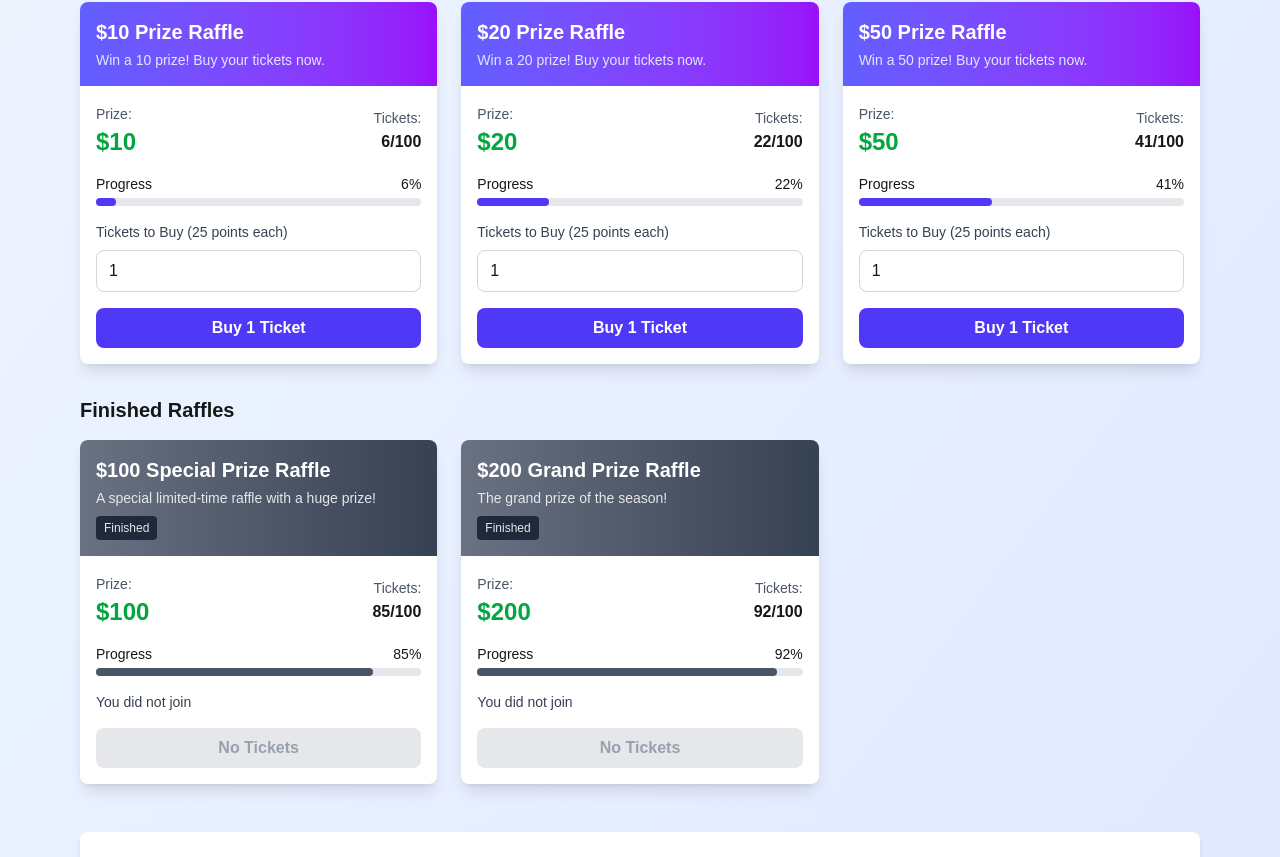
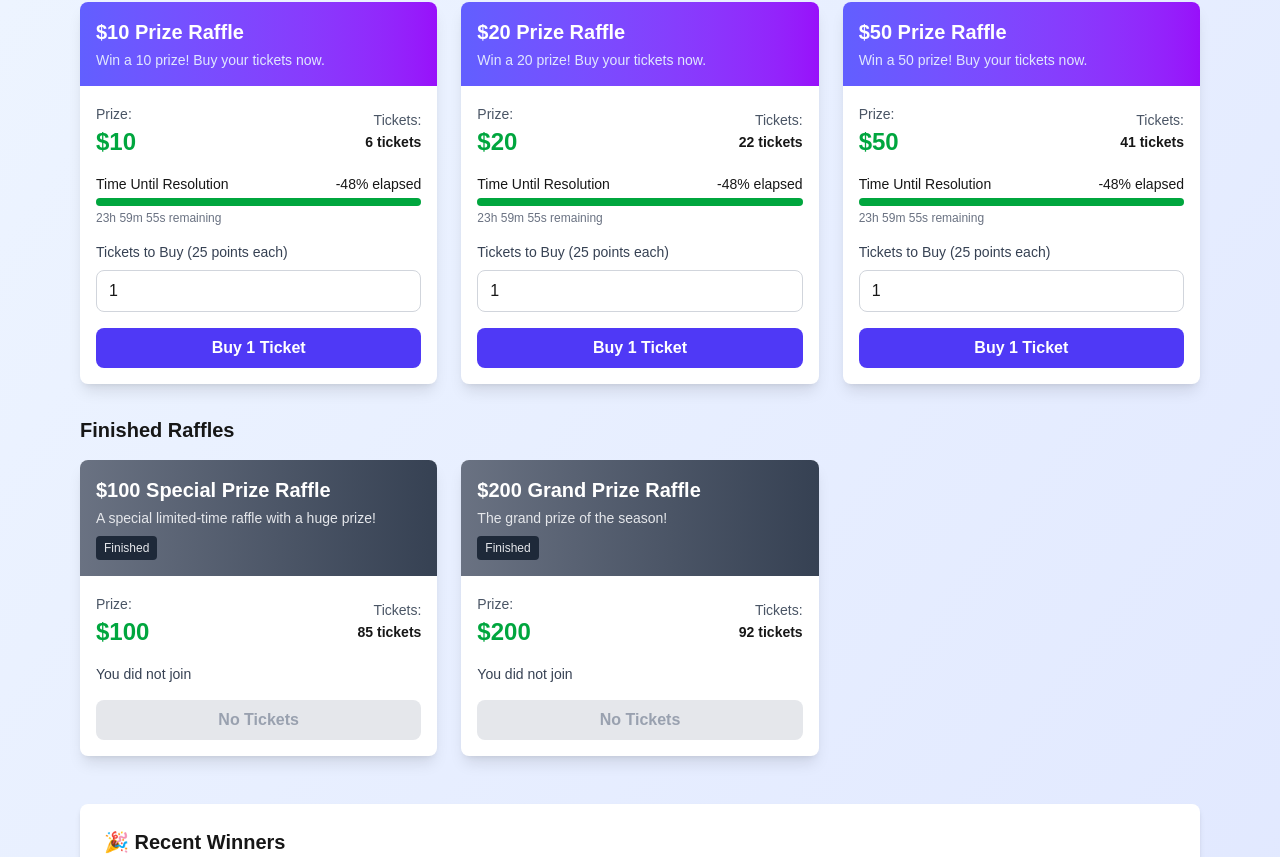
Before and after one commit to fbtopg/raffle-web, a Next.js app: page / in a window 1280 px wide. Shown: the part 414-1271 px from the top of the page. Built offline with nearby package versions, Linux system fonts and the light colour scheme.

Commit message:
refactor: remove ticket cap display and add 48hr countdown timer

```diff
--- a/memory/decisions.md
+++ b/memory/decisions.md
@@ -2,3 +2,5 @@
 
 - **2026-03-27 10:39**: remove the 'Select Prize Amount' section and the Active Raffles cards grid section should just list all prize raffles. — wrote 1 file(s): page.tsx
 - **2026-03-27 10:53**: there should be Finished Raffles section below Active Raffles section. and here it shows raffles cards that are finished, and for these ones, instead of Buy button, there should be Check Result button — wrote 1 file(s): page.tsx
+- **2026-03-27 10:57**: Error on Vercel:
+Type error: Type '{ id: number; name: string; description: string; prize: number; ticketsSold: number; totalTickets: number; endTime: Date; status: string; }' is not assignable to typ — wrote 3 file(s): page.tsx, status.md, TODO.md
--- a/src/app/page.tsx
+++ b/src/app/page.tsx
@@ -29,6 +29,14 @@ export default function Home() {
   const [selectedRaffleId, setSelectedRaffleId] = useState<number | null>(null);
   const [notification, setNotification] = useState<string>('');
   const [wonRaffles, setWonRaffles] = useState<number[]>([]);
+
+  const getTimeRemaining = (endTime: Date) => {
+    const total = Date.parse(endTime) - Date.parse(new Date().toString());
+    const seconds = Math.floor((total / 1000) % 60);
+    const minutes = Math.floor((total / 1000 / 60) % 60);
+    const hours = Math.floor((total / (1000 * 60 * 60)) % 24);
+    return { total, hours, minutes, seconds };
+  };
 
   useEffect(() => {
     // Initialize raffles
@@ -67,6 +75,15 @@ export default function Home() {
       },
     ];
     setRaffles(initialRaffles);
+  }, []);
+
+  useEffect(() => {
+    const interval = setInterval(() => {
+      setRaffles(currentRaffles =>
+        currentRaffles.map(raffle => raffle)
+      );
+    }, 1000);
+    return () => clearInterval(interval);
   }, []);
 
   const buyTickets = (raffleId: number) => {
@@ -188,22 +205,32 @@ export default function Home() {
                     </div>
                     <div className="text-right">
                       <span className="text-gray-600 text-sm">Tickets:</span>
-                      <p className="font-bold">{raffle.ticketsSold}/{raffle.totalTickets}</p>
+                      <p className="font-bold text-sm">{raffle.ticketsSold} tickets</p>
                     </div>
                   </div>
 
+                  {raffle.status === 'active' && (() => {
+                    const timeRemaining = getTimeRemaining(raffle.endTime);
+                    const timeElapsed = 48 - Math.floor(timeRemaining.total / (1000 * 60 * 60));
+                    const progress = (timeElapsed / 48) * 100;
+                    return (
                       <div className="mb-4">
                         <div className="flex justify-between text-sm mb-1">
-                      <span>Progress</span>
-                      <span>{Math.round((raffle.ticketsSold / raffle.totalTickets) * 100)}%</span>
+                          <span>Time Until Resolution</span>
+                          <span>{Math.round(progress)}% elapsed</span>
                         </div>
                         <div className="w-full bg-gray-200 rounded-full h-2">
                           <div
-                        className="bg-indigo-600 h-2 rounded-full transition-all"
-                        style={{ width: `${(raffle.ticketsSold / raffle.totalTickets) * 100}%` }}
+                            className="bg-green-600 h-2 rounded-full transition-all"
+                            style={{ width: `${progress}%` }}
                           />
                         </div>
+                        <p className="text-xs text-gray-500 mt-1">
+                          {timeRemaining.hours}h {timeRemaining.minutes}m {timeRemaining.seconds}s remaining
+                        </p>
                       </div>
+                    );
+                  })()}
 
                   <div className="mb-4">
                     <label className="block text-sm font-medium text-gray-700 mb-2">
@@ -257,20 +284,7 @@ export default function Home() {
                         </div>
                         <div className="text-right">
                           <span className="text-gray-600 text-sm">Tickets:</span>
-                          <p className="font-bold">{raffle.ticketsSold}/{raffle.totalTickets}</p>
-                        </div>
-                      </div>
-
-                      <div className="mb-4">
-                        <div className="flex justify-between text-sm mb-1">
-                          <span>Progress</span>
-                          <span>{Math.round((raffle.ticketsSold / raffle.totalTickets) * 100)}%</span>
-                        </div>
-                        <div className="w-full bg-gray-200 rounded-full h-2">
-                          <div
-                            className="bg-gray-600 h-2 rounded-full"
-                            style={{ width: `${(raffle.ticketsSold / raffle.totalTickets) * 100}%` }}
-                          />
+                          <p className="font-bold text-sm">{raffle.ticketsSold} tickets</p>
                         </div>
                       </div>
 
```
Also changed, not shown: memory/status.md (+4 -3 lines). Lines whose indentation alone changed are shown as unchanged.
